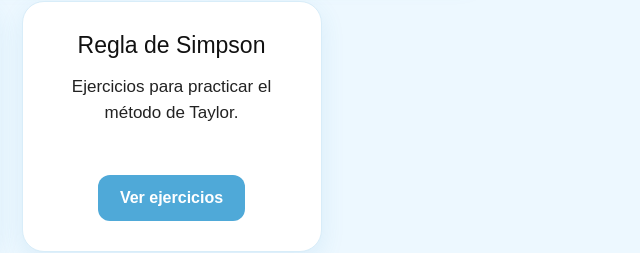
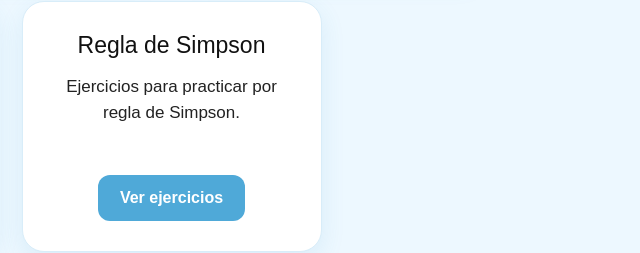
Before and after one commit to MACHPLEK/MACHPLEK.github.io, a plain HTML site: page ejercicios-menu.html in a window 1280 px wide. Shown: the part 695-948 px from the top of the page, 631-1271 px from the left. Drawn offline with Linux system fonts and the light colour scheme.

Commit message:
palabrita

```diff
--- a/ejercicios-menu.html
+++ b/ejercicios-menu.html
@@ -145,7 +145,7 @@
                 <h3>Regla de Simpson</h3>
 
                 <p>
-                    Ejercicios para practicar el método de Taylor.
+                    Ejercicios para practicar por regla de Simpson.
                 </p>
 
                 <a href="./ejerciciosReglaSimpson.html">
```
